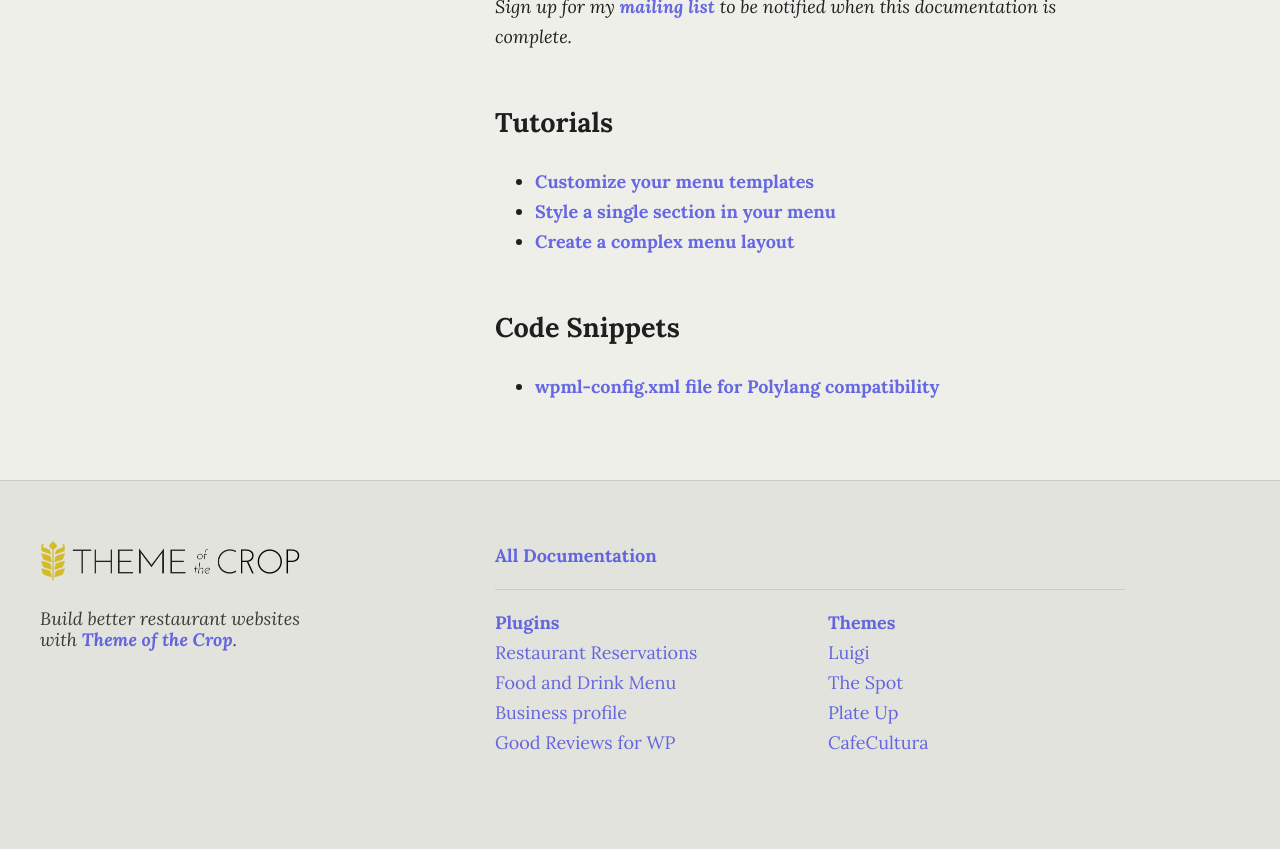
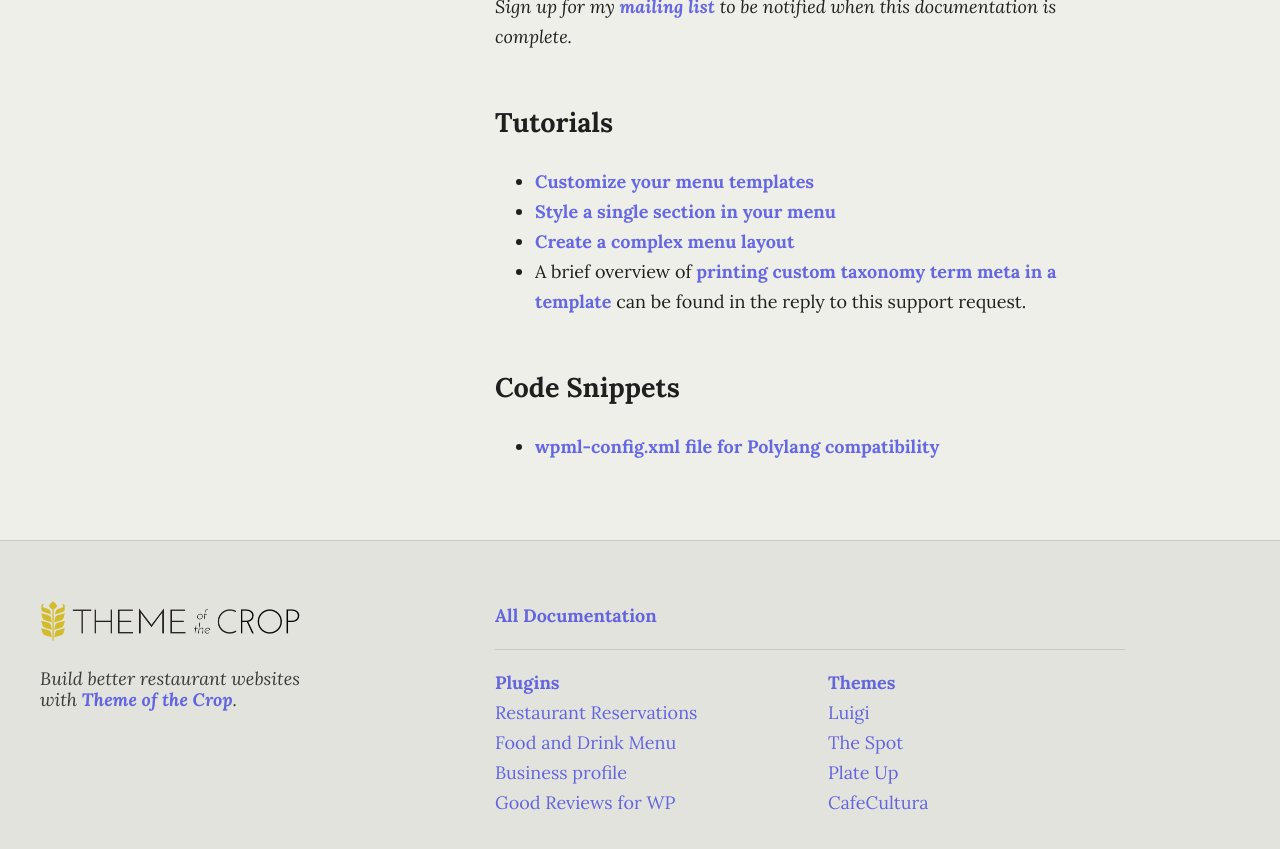
Before and after one commit to NateWr/docs-themeofthecrop, a Jekyll site: the page built from plugins/food-and-drink-menu/developer/index.md, in a window 1280 px wide and 900 px high, scrolled down 879 px. Shown: the top 849 px of the window. Built offline with Jekyll 4.4.1, drawn with Linux system fonts in a browser that asks for light colours.

Commit message:
Add custom taxonomy term meta support request to FDM dev docs

```diff
--- a/plugins/food-and-drink-menu/developer/index.md
+++ b/plugins/food-and-drink-menu/developer/index.md
@@ -21,6 +21,7 @@ Until then, I'll list are a bunch of resources you may find useful. If you've go
 - [Customize your menu templates](http://themeofthecrop.com/2014/01/28/customize-restaurant-menu-templates/)
 - [Style a single section in your menu](http://themeofthecrop.com/2014/08/19/give-section-restaurant-menu-unique-style/)
 - [Create a complex menu layout](http://themeofthecrop.com/2014/07/31/achieve-complex-menu-layouts-food-drink-menu/)
+- A brief overview of [printing custom taxonomy term meta in a template](https://wordpress.org/support/topic/adding-meta-boxes-to-sections?replies=4#post-8416551) can be found in the reply to this support request.
 
 ## Code Snippets
 
```
